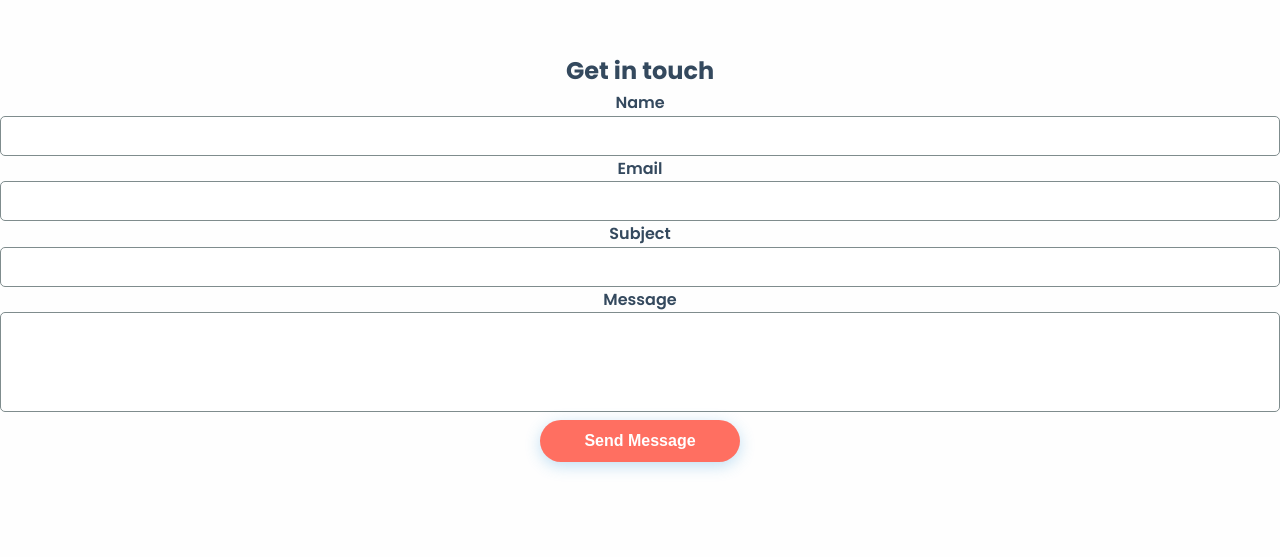
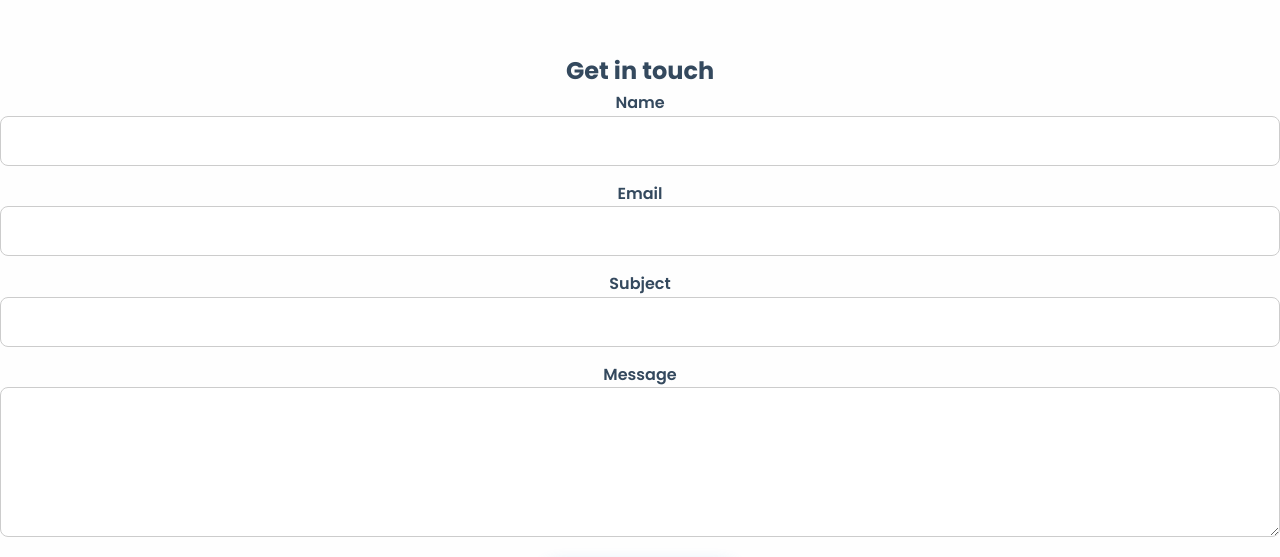
Before and after one commit to dhaya2810/My-Portfolio, a plain HTML site: page index.html in a window 1280 px wide. Shown: the part 4570-5127 px from the top of the page. Drawn offline with Linux system fonts and the light colour scheme.

Commit message:
Update index.html

```diff
--- a/index.html
+++ b/index.html
@@ -26,6 +26,27 @@
       animation: blink 0.5s step-end infinite alternate;
     }
     @keyframes blink { from { border-color: transparent; } to { border-color: black; } }
+    .contact-form input,
+.contact-form textarea {
+    width: 100%;       /* full width of the container */
+    padding: 15px;     /* increase padding for bigger fields */
+    font-size: 16px;   /* bigger text inside */
+    border-radius: 8px;/* rounded corners */
+    border: 1px solid #ccc;
+    box-sizing: border-box;
+    margin-bottom: 15px; /* spacing between fields */
+}
+
+.contact-form textarea {
+    min-height: 150px;  /* taller textarea */
+    resize: vertical;   /* allow vertical resize */
+}
+
+.contact-form button {
+    padding: 12px 30px; /* bigger button */
+    font-size: 16px;
+}
+
   </style>
 </head>
 <body>
```
